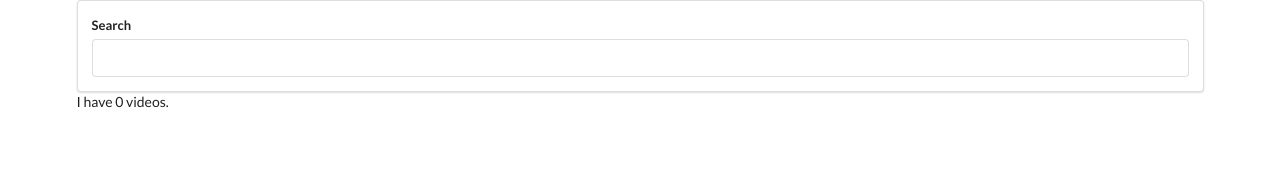
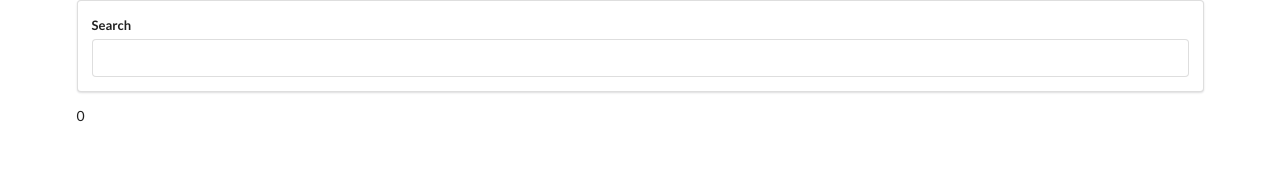
Before and after one commit to mostmojo/youtube-react, a React (Create React App) app: page / in a window 1280 px wide. Shown: the top 176 px of the page. Built offline with nearby package versions, Linux system fonts and the light colour scheme.

Commit message:
Add videos as props in the app and test that it has returned by passing this.videos.length to the videos component

```diff
--- a/src/components/App.js
+++ b/src/components/App.js
@@ -1,6 +1,7 @@
 import React from 'react';
 import SearchBar from './SearchBar';
 import youtube from '../apis/youtube';
+import VideoList from './VideoList';
 // const API_KEY =`${process.env.REACT_APP_API_KEY}`;
 
 class App extends React.Component {
@@ -19,7 +20,7 @@
         return (
             <div className="ui container">
                 <SearchBar onFormSubmit={ this.onTermSubmit } />
-				I have {this.state.videos.length} videos.
+				<VideoList videos={this.state.videos} />
             </div>
         );
     }
--- a/src/components/VideoList.js
+++ b/src/components/VideoList.js
@@ -1,7 +1,8 @@
 import React from 'react';
 
 const VideoList = (props) => {
-	return <div>VideoList</div>;
+	// props.videos
+	return <div>{props.videos.length}</div>;
 };
 
 export default VideoList;
```
